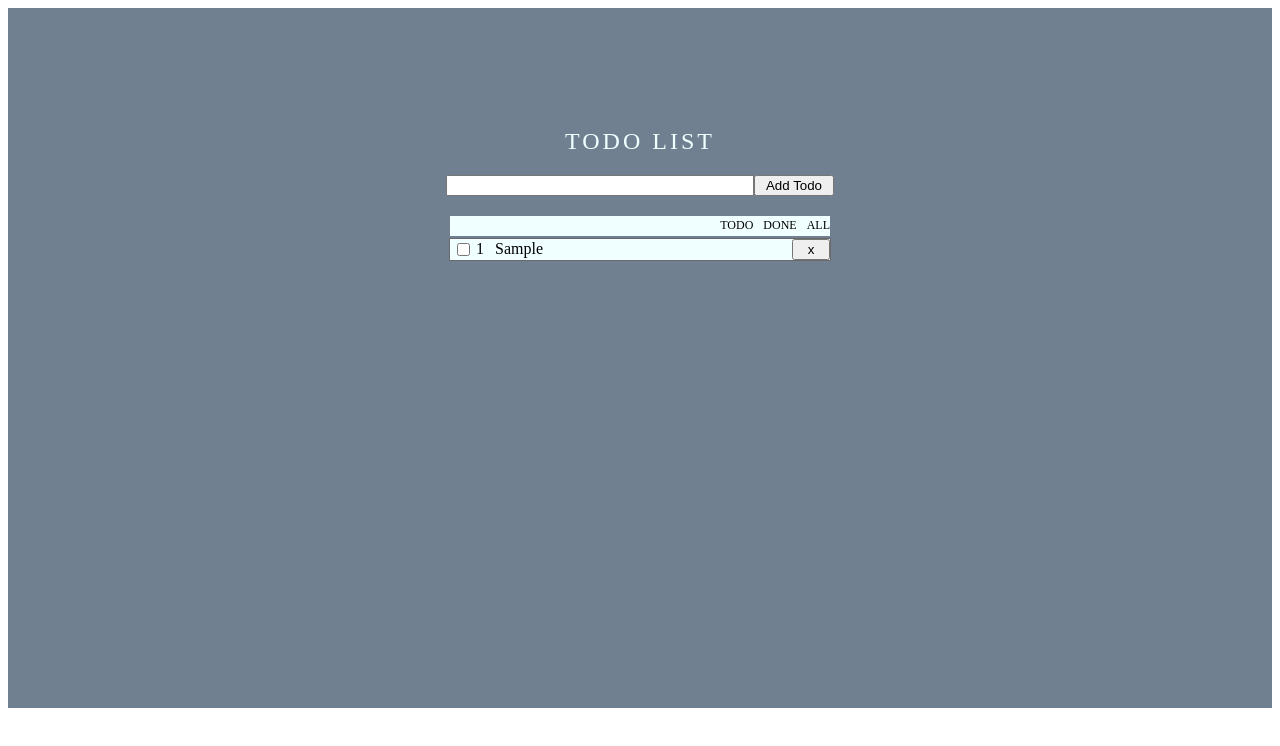
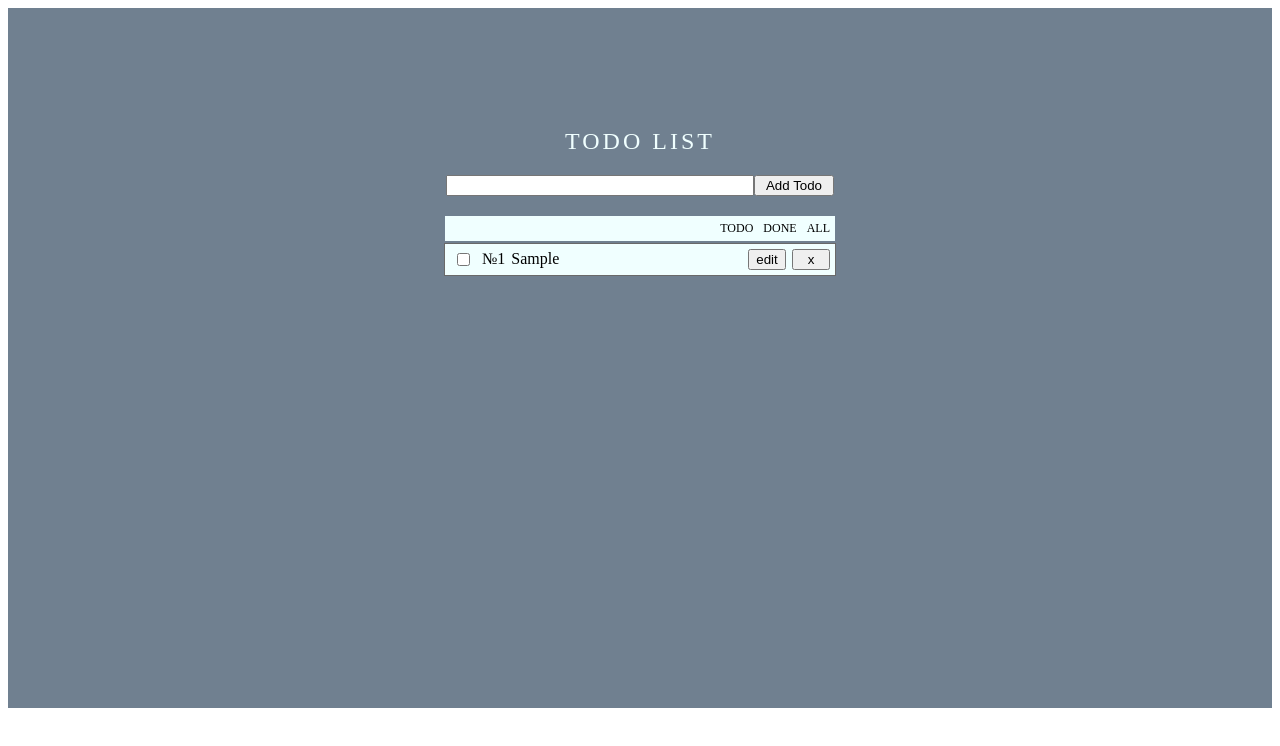
Before and after one commit to andrey8910/todo-list, an Angular app: page / in a window 1280 px wide. Both pictures are taken after typing "Sample" into the empty fields and a click on the button "Add Todo". Shown: the top 746 px of the page. Built offline with nearby package versions, Linux system fonts and the light colour scheme.

Commit message:
added filters for todo

```diff
--- a/src/app/app.module.ts
+++ b/src/app/app.module.ts
@@ -7,12 +7,14 @@ import { AppComponent } from './app.component';
 import { TodoAddComponent } from './todo-add/todo-add.component';
 import { TodoListComponent } from './todo-list/todo-list.component';
 import { TodoService } from "./todo.service";
+import { TodoListItemComponent } from './todo-list-item/todo-list-item.component';
 
 @NgModule({
   declarations: [
     AppComponent,
     TodoAddComponent,
-    TodoListComponent
+    TodoListComponent,
+    TodoListItemComponent
   ],
   imports: [
     BrowserModule, FormsModule, ReactiveFormsModule
--- /dev/null
+++ b/src/app/todo-list-item/todo-list-item.component.css
@@ -0,0 +1,28 @@
+.item_list-todo{
+  display: flex;
+  justify-content: space-between;
+  align-items: center;
+  gap: 6px;
+  width: 380px;
+  padding: 5px;
+  border: 1px solid dimgray;
+  background-color: azure;
+
+}
+.item_list-todo button{
+  flex: 0 0 10%;
+  cursor: pointer;
+}
+.check_done-todo{
+  flex: 0 0 5%;
+  cursor: pointer;
+}
+.todo-done_value{
+  text-decoration: line-through 1px ;
+}
+.todo_id{
+  flex: 0 0 5%;
+}
+.todo_value{
+  flex: 1 1 70%;
+}
--- /dev/null
+++ b/src/app/todo-list-item/todo-list-item.component.html
@@ -0,0 +1,7 @@
+<div class="item_list-todo" *ngFor="let todo of todos$" >
+  <input class="check_done-todo" type="checkbox" (click)="isDoneItem(todo.id)" [checked]="todo.done">
+  <span class="todo_id">№{{todo.id}}</span>
+  <span class="todo_value" [ngClass]="{'todo-done_value' : todo.done}">{{todo.valueTodo}}</span>
+  <button>edit</button>
+  <button (click)="deleteItem(todo.id)" >x</button>
+</div>
--- /dev/null
+++ b/src/app/todo-list-item/todo-list-item.component.ts
@@ -0,0 +1,30 @@
+import { Component, OnInit, Input, Output, EventEmitter} from '@angular/core';
+
+import {Todo} from "../todo";
+
+
+
+@Component({
+  selector: 'app-todo-list-item',
+  templateUrl: './todo-list-item.component.html',
+  styleUrls: ['./todo-list-item.component.css']
+})
+export class TodoListItemComponent implements OnInit {
+  @Input() todos$: Todo[] | null = []
+  @Output() deleteTodoItem = new EventEmitter<number>();
+  @Output() isDoneTodoItem = new EventEmitter<number>();
+  constructor() {
+
+  }
+
+  ngOnInit(): void {
+
+  }
+  isDoneItem(todoId: number){
+    this.isDoneTodoItem.emit(todoId);
+  }
+  deleteItem(todoId: number){
+    this.deleteTodoItem.emit(todoId);
+  }
+
+}
--- a/src/app/todo-list/todo-list.component.css
+++ b/src/app/todo-list/todo-list.component.css
@@ -11,7 +11,7 @@
 .block_todo-filter{
   font-size: 12px;
   width: 380px;
-  height: 20px;
+  padding: 5px;
   background-color: azure;
   display: flex;
   justify-content: end;
@@ -23,26 +23,3 @@
   cursor: pointer;
   background-color: lightgray;
 }
-.item_list-todo{
-  display: flex;
-  justify-content: space-between;
-  align-items: center;
-  width: 380px;
-  border: 1px solid dimgray;
-  background-color: azure;
-
-}
-.item_list-todo button{
-  flex: 0 0 10%;
-  cursor: pointer;
-}
-.check_done-todo{
-  flex: 0 0 5%;
-  cursor: pointer;
-}
-.todo_id{
-  flex: 0 0 5%;
-}
-.todo_value{
-  flex: 1 1 80%;
-}
--- a/src/app/todo-list/todo-list.component.html
+++ b/src/app/todo-list/todo-list.component.html
@@ -1,14 +1,15 @@
 <div class="list_todo">
   <div class="block_todo-filter">
-    <span>TODO</span>
-    <span>DONE</span>
-    <span>ALL</span>
+    <span (click)="filterTodo('todo')">TODO</span>
+    <span (click)="filterTodo('done')">DONE</span>
+    <span (click)="filterTodo('all')">ALL</span>
   </div>
-  <div class="item_list-todo" *ngFor="let todo of todos$ | async" >
-    <input class="check_done-todo" type="checkbox" (click)="todoIsDone($event, todo.id)">
-    <span class="todo_id">{{todo.id}}</span>
-    <span class="todo_value">{{todo.valueTodo}}</span>
+  <app-todo-list-item
+    [todos$]= "todos$ | async"
+    (deleteTodoItem) = 'deleteTodo($event)'
+    (isDoneTodoItem) = 'todoIsDone($event)'
+  >
 
-    <button (click)="deleteTodo(todo.id)">x</button>
-  </div>
+  </app-todo-list-item>
+
 </div>
--- a/src/app/todo-list/todo-list.component.ts
+++ b/src/app/todo-list/todo-list.component.ts
@@ -1,4 +1,4 @@
-import { Component, OnInit } from '@angular/core';
+import {Component, OnInit} from '@angular/core';
 import { Observable } from "rxjs";
 import { Todo } from "../todo";
 import { TodoService } from "../todo.service";
@@ -9,21 +9,26 @@ import { TodoService } from "../todo.service";
   styleUrls: ['./todo-list.component.css']
 })
 export class TodoListComponent implements OnInit {
-  public todos$: Observable<Todo[]>;
+  public todos$: Observable<Todo[]> = this.todoService.todos$;
 
   constructor(private todoService: TodoService) {
-    this.todos$ = this.todoService.todos$
+    //this.todos$ = this.todoService.todos$
   }
 
   ngOnInit(): void {
+  //this.todoService.loadAll();
+  }
 
+  filterTodo(howTo: string){
+   this.todoService.filter(howTo);
   }
-  todoIsDone(ev: any, todoId: number){
-    console.log(ev.target.checked)
+
+  todoIsDone(todoId: number){
+    this.todoService.isDone(todoId);
   }
+
   deleteTodo(todoId: number){
     this.todoService.remote(todoId)
-
   }
 
 }
--- a/src/app/todo.service.ts
+++ b/src/app/todo.service.ts
@@ -6,25 +6,34 @@ import { Todo } from './todo';
   providedIn: 'root'
 })
 export class TodoService {
-
   private todoSubject = new BehaviorSubject<Todo[]>([]);
   readonly  todos$ = this.todoSubject.asObservable();
   private todos: Todo[] = [];
+  public todosFiltered : Todo[] = [];
   private nextId = 0;
 
   constructor() { }
 
   loadAll(){
-    this.todos = [];
+    this.todos = [
+
+    ];
     this.todoSubject.next(this.todos);
   }
-
   create(item:Todo){
     item.id = ++this.nextId;
+    item.done = false;
     this.todos.push(item);
     this.todoSubject.next(Object.assign([],this.todos))
   }
-
+  isDone(id:number){
+    this.todos.forEach((t) => {
+      if(t.id === id){
+        t.done = !t.done;
+      }
+      this.todoSubject.next(Object.assign([], this.todos));
+    })
+  }
   remote(id:number){
     this.todos.forEach((t,i) => {
       if (t.id === id){
@@ -34,7 +43,20 @@ export class TodoService {
     })
   }
 
-  isDone(ev:Event){
+  filter(howTo: string): any{
 
+    if(howTo == 'todo'){
+      this.todosFiltered = this.todos.filter((el:Todo) => {
+       return !el.done
+      })
+      this.todoSubject.next(Object.assign([], this.todosFiltered));
+    }else if(howTo == 'done'){
+      this.todosFiltered = this.todos.filter((el:Todo) => {
+        return el.done
+      })
+      this.todoSubject.next(Object.assign([], this.todosFiltered));
+    }else if(howTo == 'all'){
+      this.todoSubject.next(Object.assign([], this.todos));
+    }
   }
 }
--- a/src/app/todo.ts
+++ b/src/app/todo.ts
@@ -3,4 +3,5 @@ export interface Todo {
   valueTodo: string;
   description: string;
   done: boolean;
+
 }
```
Also changed, not shown: 1 other file (tests, documents, lock files or other folders).
